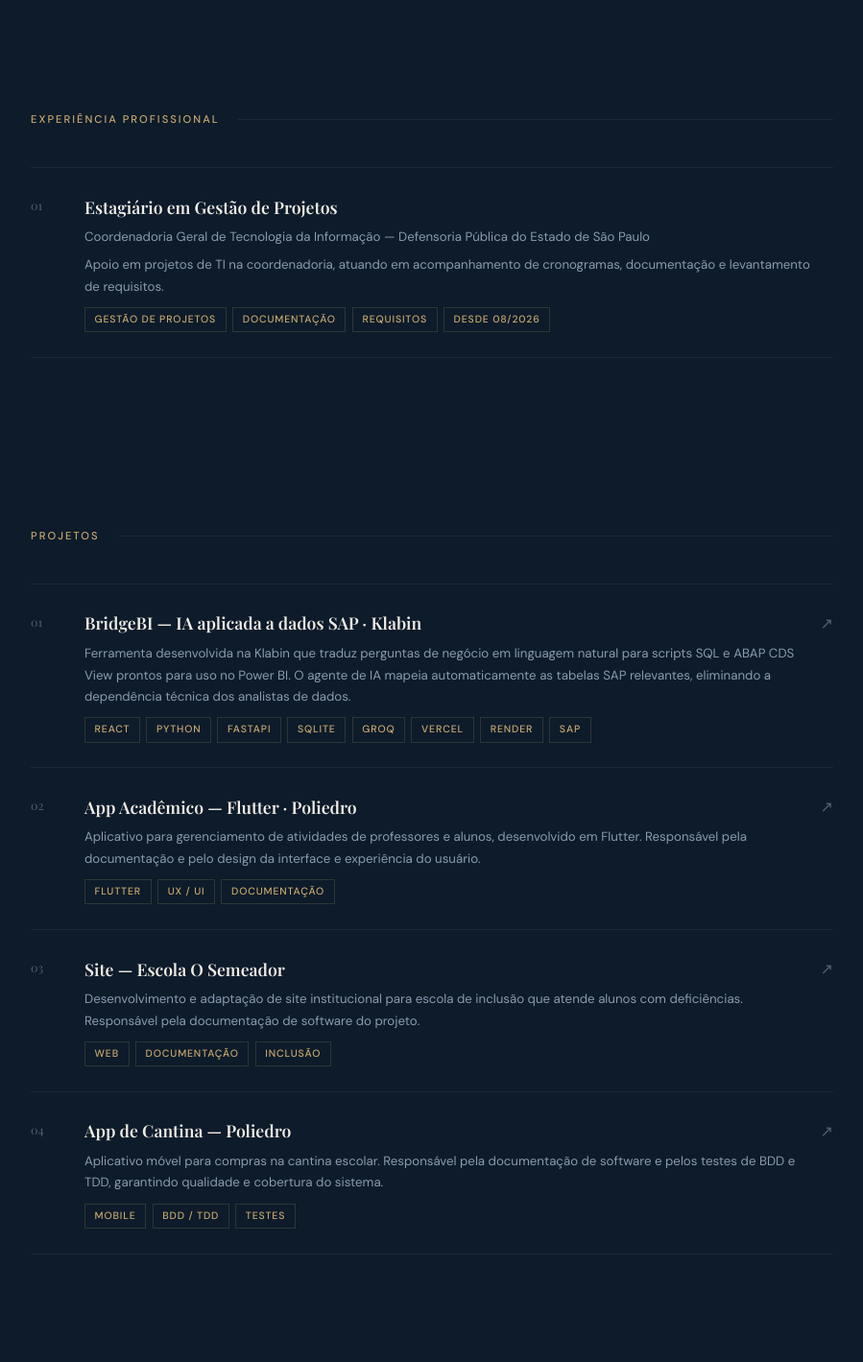
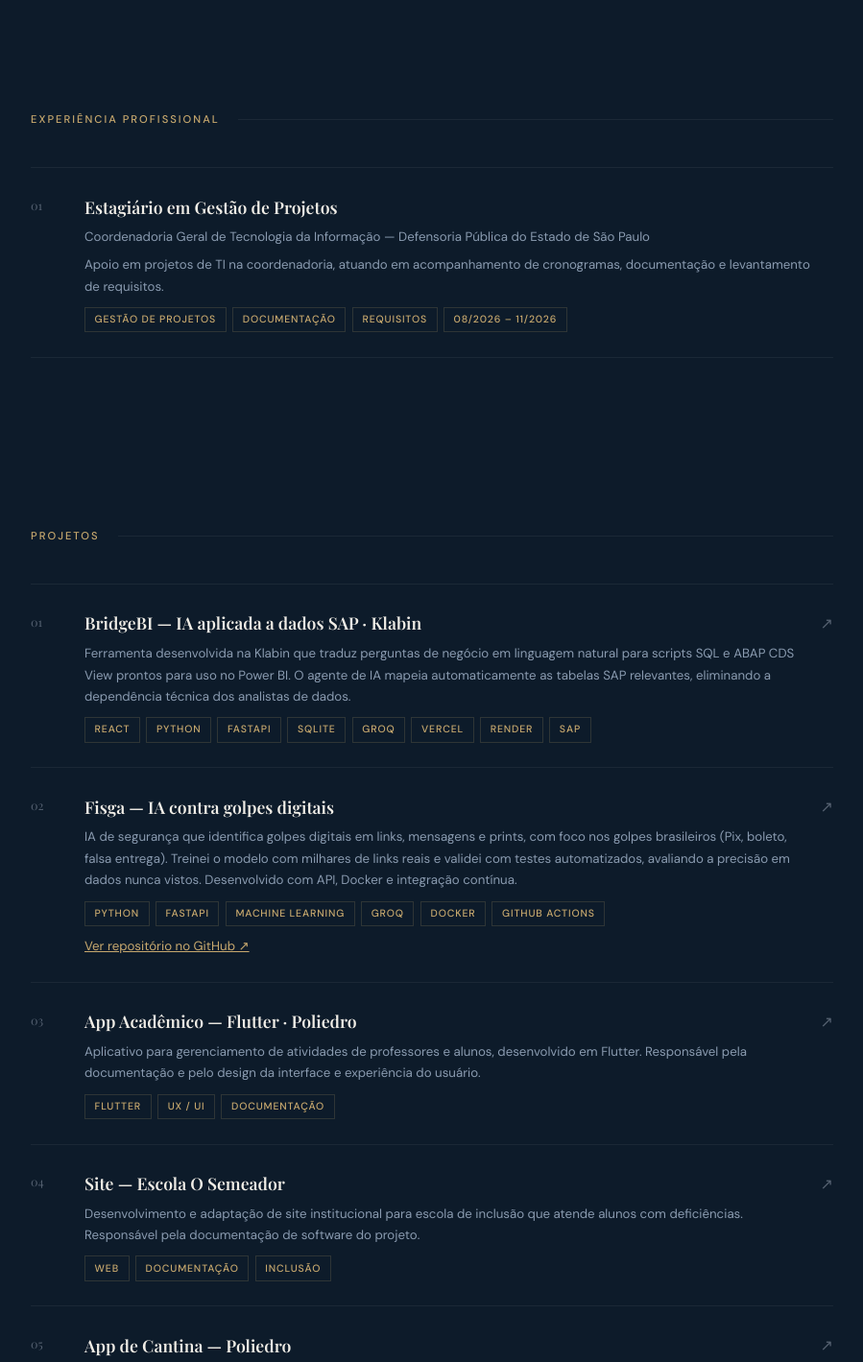
Before and after one commit to lucasfalves07/Portfolio, a plain HTML site: page index.html in a window 1280 px wide. Shown: the part 2001-3420 px from the top of the page at 96% size, without its empty margins (190-1089 px from the left). Drawn offline with nearby package versions, Linux system fonts and the light colour scheme.

Commit message:
Adiciona Fisga e certificados AWS

```diff
--- a/index.html
+++ b/index.html
@@ -377,7 +377,7 @@
   </div>
   <div class="about-grid fade-in">
     <div class="about-text">
-      <p>Estudante de Bacharelado em Sistemas de Informação no Instituto Mauá de Tecnologia, cursando o 6º semestre. Atualmente estagiário na Coordenadoria Geral de Tecnologia da Informação da Defensoria Pública do Estado de São Paulo, atuando em Gestão de Projetos de Tecnologia.</p>
+      <p>Estudante de Bacharelado em Sistemas de Informação no Instituto Mauá de Tecnologia, cursando o 6º semestre. Estagiário até 11/2026 na Coordenadoria Geral de Tecnologia da Informação da Defensoria Pública do Estado de São Paulo, atuando em Gestão de Projetos de Tecnologia.</p>
       <p>Tenho experiência prática em projetos acadêmicos reais para clientes externos, com interesse em dados, analytics, business intelligence e desenvolvimento de software.</p>
     </div>
     <div class="about-facts">
@@ -429,7 +429,7 @@
         <div class="project-title">Estagiário em Gestão de Projetos</div>
         <div class="project-desc" style="margin-bottom:0.4rem;">Coordenadoria Geral de Tecnologia da Informação — Defensoria Pública do Estado de São Paulo</div>
         <div class="project-desc">Apoio em projetos de TI na coordenadoria, atuando em acompanhamento de cronogramas, documentação e levantamento de requisitos.</div>
-        <div class="project-tags" style="margin-top:0.6rem;"><span class="tag">Gestão de Projetos</span><span class="tag">Documentação</span><span class="tag">Requisitos</span><span class="tag">Desde 08/2026</span></div>
+        <div class="project-tags" style="margin-top:0.6rem;"><span class="tag">Gestão de Projetos</span><span class="tag">Documentação</span><span class="tag">Requisitos</span><span class="tag">08/2026 – 11/2026</span></div>
       </div>
     </div>
   </div>
@@ -450,8 +450,18 @@
       </div>
       <span class="project-arrow">↗</span>
     </a>
+    <div class="project-item" style="cursor:pointer;" onclick="window.open('https://fisga.onrender.com','_blank')">
+      <span class="project-num">02</span>
+      <div>
+        <div class="project-title">Fisga — IA contra golpes digitais</div>
+        <div class="project-desc">IA de segurança que identifica golpes digitais em links, mensagens e prints, com foco nos golpes brasileiros (Pix, boleto, falsa entrega). Treinei o modelo com milhares de links reais e validei com testes automatizados, avaliando a precisão em dados nunca vistos. Desenvolvido com API, Docker e integração contínua.</div>
+        <div class="project-tags"><span class="tag">Python</span><span class="tag">FastAPI</span><span class="tag">Machine Learning</span><span class="tag">Groq</span><span class="tag">Docker</span><span class="tag">GitHub Actions</span></div>
+        <div class="project-desc" style="margin-top:0.6rem;"><a href="https://github.com/lucasfalves07/Fisga" target="_blank" onclick="event.stopPropagation()" style="color:var(--accent);">Ver repositório no GitHub ↗</a></div>
+      </div>
+      <span class="project-arrow">↗</span>
+    </div>
     <a class="project-item" href="https://github.com/lucasfalves07/Projeto_Flutter" target="_blank">
-      <span class="project-num">02</span>
+      <span class="project-num">03</span>
       <div>
         <div class="project-title">App Acadêmico — Flutter · Poliedro</div>
         <div class="project-desc">Aplicativo para gerenciamento de atividades de professores e alunos, desenvolvido em Flutter. Responsável pela documentação e pelo design da interface e experiência do usuário.</div>
@@ -460,7 +470,7 @@
       <span class="project-arrow">↗</span>
     </a>
     <a class="project-item" href="https://github.com/escola-metodista-o-semeador/site-semeador" target="_blank">
-      <span class="project-num">03</span>
+      <span class="project-num">04</span>
       <div>
         <div class="project-title">Site — Escola O Semeador</div>
         <div class="project-desc">Desenvolvimento e adaptação de site institucional para escola de inclusão que atende alunos com deficiências. Responsável pela documentação de software do projeto.</div>
@@ -469,7 +479,7 @@
       <span class="project-arrow">↗</span>
     </a>
     <a class="project-item" href="https://github.com/lucasfalves07/PI1SEM2025" target="_blank">
-      <span class="project-num">04</span>
+      <span class="project-num">05</span>
       <div>
         <div class="project-title">App de Cantina — Poliedro</div>
         <div class="project-desc">Aplicativo móvel para compras na cantina escolar. Responsável pela documentação de software e pelos testes de BDD e TDD, garantindo qualidade e cobertura do sistema.</div>
@@ -497,6 +507,8 @@
     <div class="cert-item"><div class="cert-name">Modelar dados com Power BI</div><div class="cert-issuer">Microsoft Learn</div></div>
     <div class="cert-item"><div class="cert-name">Usar DAX em modelos semânticos</div><div class="cert-issuer">Microsoft Learn</div></div>
     <div class="cert-item"><div class="cert-name">Engenharia de Software na Prática</div><div class="cert-issuer">Instituto Mauá de Tecnologia</div></div>
+    <div class="cert-item"><div class="cert-name">Cloud Developing</div><div class="cert-issuer">AWS Academy</div></div>
+    <div class="cert-item"><div class="cert-name">Cloud Operations</div><div class="cert-issuer">AWS Academy</div></div>
   </div>
 </section>
 
```
